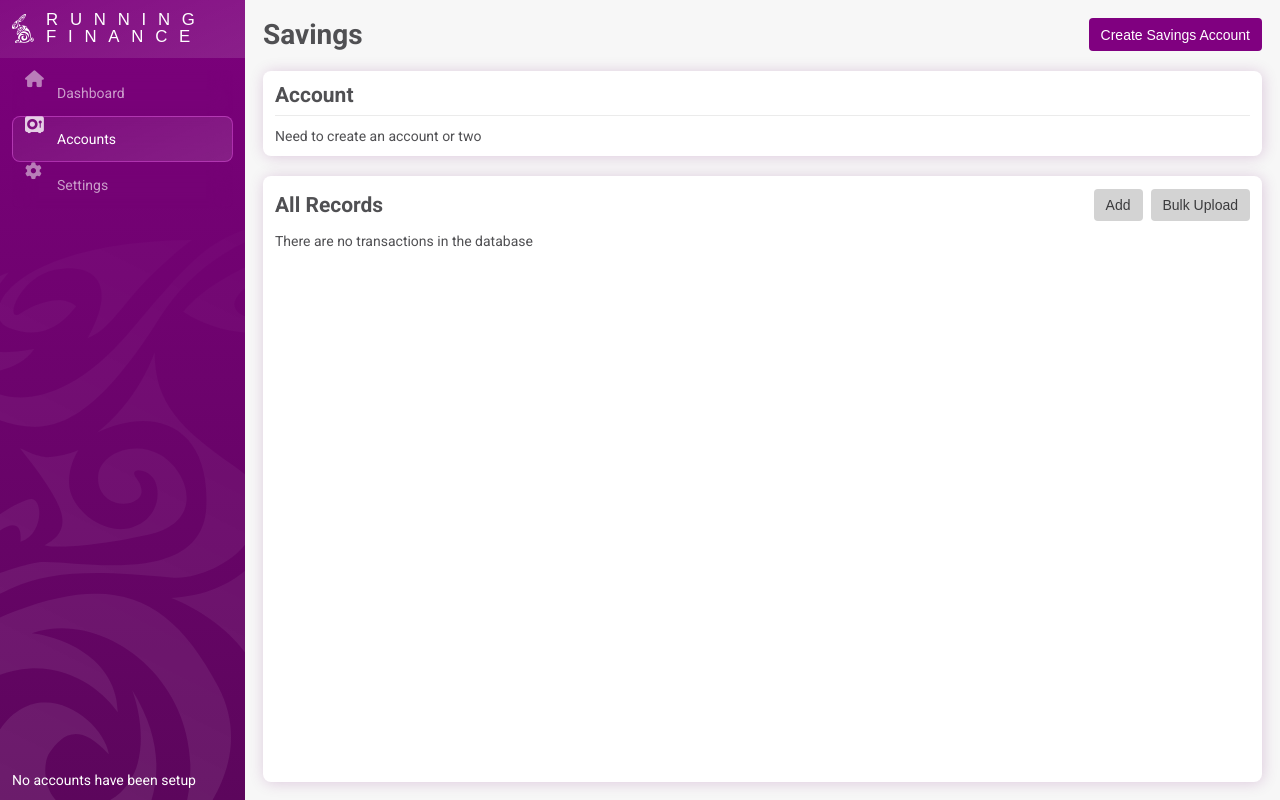
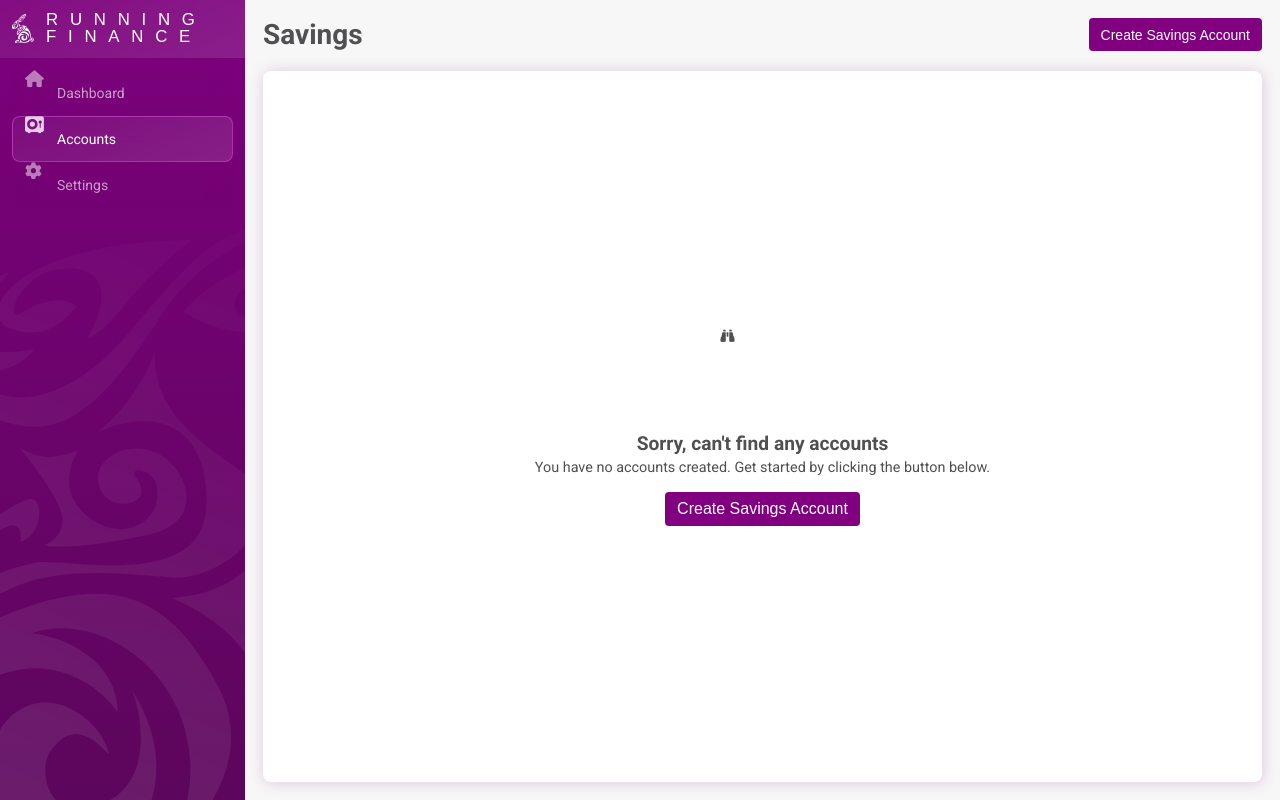
Before and after one commit to JD2410/Finances, a Django app: page /savings/ in a window 1280 px wide. Run offline with Django 5.2, Linux system fonts and the light colour scheme; data that the repository does not hold is empty; some libraries are stand-ins or nearby versions; some web fonts are replaced.

Commit message:
Added empty state screens - addiitonal styling for modals

```diff
--- a/finances/dashboard/views.py
+++ b/finances/dashboard/views.py
@@ -50,8 +50,9 @@ def index(request):
                             daily_totals[day['date'].strftime("%Y-%m-%d")] = day['total']
                 else:
                     get_transactions_total = Transactions.objects.values('amount').filter(accountId = account.id).order_by('-date').first()
-                    if len(get_transactions_total):
-                        transaction_total = get_transactions_total['amount']
+                    if get_transactions_total != None:
+                        if len(get_transactions_total):
+                            transaction_total = get_transactions_total['amount']
 
                     get_transactions_start_total = Transactions.objects.values('amount').filter(
                         date__lte=start_date,
--- a/finances/static/home/scripts.js
+++ b/finances/static/home/scripts.js
@@ -102,7 +102,10 @@ let homeSc = {
                 ]
                 piePieces.push(construct)
             })
+            console.log(piePieces.length)
+            if(piePieces.length) {
                 this.loadChart(piePieces)
+            }
         },
         loadChart(data) {
             Highcharts.setOptions({
@@ -167,6 +170,7 @@ let homeSc = {
             let runningTotal = []
             let series_data = []
 
+            if ($savings.length) {
                 $savings.forEach(acc => {
                     Object.entries(acc.daily_totals).forEach(ele => transactionDates.add(ele[0]))
                     series_data.push({
@@ -298,6 +302,7 @@ let homeSc = {
             }
         }
     }
+}
 
 window.addEventListener("load", e => {
     homeSc.accountProgress.init()
--- a/finances/static/modal/styles.css
+++ b/finances/static/modal/styles.css
@@ -58,6 +58,21 @@
                 margin-bottom: 6px;
             }
 
+            input[type=text], input[type=number], input[type=date] {
+                padding: 8px;
+                width: 100%;
+                box-sizing: border-box;
+                font-size: 1em;
+                -webkit-appearance: none;
+                -moz-appearance: none;
+                appearance: none;
+                border-color: lightgray;
+                border-radius: 4px;
+                margin-bottom: 10px;
+                border: 1px solid rgb(214, 214, 214);
+                min-height: 35px;
+            }
+
             select {
                 padding: 8px;
                 width: 100%;
--- a/finances/static/styles.css
+++ b/finances/static/styles.css
@@ -199,7 +199,7 @@ table.standard {
             padding: 12px;
             z-index: 1;
 
-            ul {
+            ul, .side-no-account {
                 list-style: none;
                 display: grid;
                 gap: 5px;
@@ -268,6 +268,12 @@ table.standard {
         }
         .body {
             padding: 0px 16px 12px 16px;
+            min-height: 400px;
+            &.centre {
+                display: flex;
+                justify-content: center;
+                align-items: center;
+            }
         }
 
         &.full {
@@ -363,7 +369,11 @@ table.standard {
         height: 100%;
         position: relative;
 
-
+        &.centre {
+            display: flex;
+            justify-content: center;
+            align-items: center;
+        }
         &.sticky-bottom {
             padding-bottom: 117px;
             overflow: hidden;
@@ -384,8 +394,6 @@ table.standard {
         .body {
             height: 100%;
             overflow-x: hidden;
-
-
         }
         .stick-to-bottom {
             position: absolute;
@@ -400,3 +408,34 @@ table.standard {
 
     }
 }
+
+.no-data {
+    align-items: center;
+    display: flex;
+    flex-direction: column;
+    justify-content: center;
+    height: 100%;
+
+    .image {
+        height: 84px;
+        width: 84px;
+        margin-bottom: 20px;
+
+        svg {
+            width: 6em;
+            height: 6em;
+        }
+    }
+
+    h4 {
+        font-size: 1.2rem;
+        margin-bottom: 4px;
+    }
+    p {
+        font-size: 0.9rem;
+        margin-bottom: 16px;
+    }
+    .button {
+        font-size: 1rem;
+    }
+}
--- a/finances/tags/templatetags/nav_accounts.py
+++ b/finances/tags/templatetags/nav_accounts.py
@@ -14,23 +14,24 @@ def render_accounts():
     for account in accounts:
 
         total = 0.00
-        if account.accountType.accumulate:
-            get_transactions_total = Transactions.objects.values('accountId').annotate(total=Sum('amount')).filter(accountId = account.id)
-            if len(get_transactions_total):
-                total = get_transactions_total[0]['total']
-        else:
-            get_transactions_total = Transactions.objects.values('amount').filter(accountId = account.id).order_by('-date').first()
-            if get_transactions_total != None:
-                total = get_transactions_total['amount']
+        if account.accountType != None:
+            if account.accountType.accumulate:
+                get_transactions_total = Transactions.objects.values('accountId').annotate(total=Sum('amount')).filter(accountId = account.id)
+                if len(get_transactions_total):
+                    total = get_transactions_total[0]['total']
+            else:
+                get_transactions_total = Transactions.objects.values('amount').filter(accountId = account.id).order_by('-date').first()
+                if get_transactions_total != None:
+                    total = get_transactions_total['amount']
 
-        accountDetails.append({
-            'name': account.name,
-            'total': total
-        })
-        finalTotal += float(total)
+            accountDetails.append({
+                'name': account.name,
+                'total': total
+            })
+            finalTotal += float(total)
 
 
     return {
         'records': accountDetails,
         'total': finalTotal
-        }
+    }
--- a/finances/templates/_partials/accounts.html
+++ b/finances/templates/_partials/accounts.html
@@ -12,6 +12,4 @@
         <div class="highlight">£{{ total|floatformat:2|intcomma }}</div>
     </li>
 </ul>
-{% else %}
-<p>No accounts have been setup</p>
 {% endif %}
--- a/finances/templates/savings.html
+++ b/finances/templates/savings.html
@@ -26,10 +26,10 @@
                 <h1>Savings</h1>
                 <button class='open-modal button primary' data-modal="savingAccount">Create Savings Account</button>
             </div>
+            {% if accounts %}
             <div class="page-cards">
                 <h2>Account</h2>
                 <div class="cards-inline">
-                    {% if accounts %}
                     {% for acc in accounts %}
                         <form action="" method="post" class="card savings" id="account_{{ acc.id }}">
                             {% csrf_token %}
@@ -64,9 +64,6 @@
                             <input type="hidden" name="accountType" value="{{acc.accountType.id}}">
                         </form>
                     {% endfor %}
-                    {% else %}
-                        <p>Need to create an account or two</p>
-                    {% endif %}
                 </div>
             </div>
             <div class="page-section">
@@ -102,6 +99,20 @@
                     <p>There are no transactions in the database</p>
                 {% endif %}
             </div>
+            {% else %}
+            <div class="page-section centre">
+                <div class="no-data">
+                    <div class="image">
+                        <i class="fa-solid fa-binoculars"></i>
+                    </div>
+                    <h4>Sorry, can't find any accounts</h4>
+                    <p>You have no accounts created. Get started by clicking the button below.</p>
+                    <button class='open-modal button primary' data-modal="savingAccount">Create Savings Account</button>
+
+                </div>
+            </div>
+            {% endif %}
+
         </div>
     </div>
 
```
Also changed, not shown: finances/templates/dashboard.html (+41 -3 lines), finances/templates/settings/accounttype.html (+10 -1 lines). Lines whose indentation alone changed are shown as unchanged.
